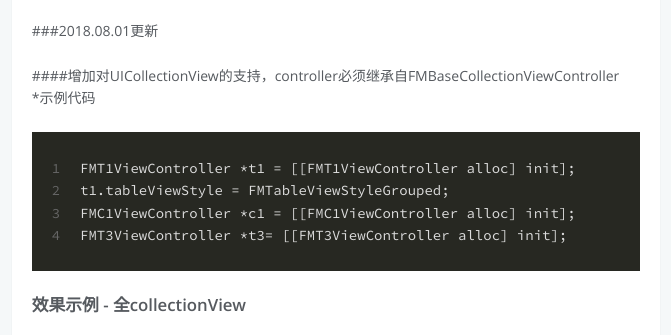
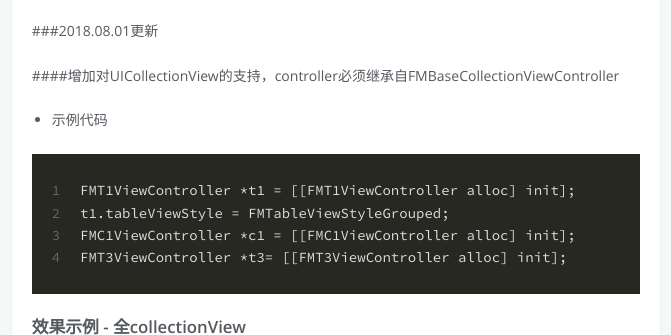
Before and after one commit to OSzhou/OSzhou.github.io, a plain HTML site: page 2017/10/12/WYYKTScroll控件悬停/index.html in a window 1280 px wide. Shown: the part 2825-3160 px from the top of the page, without its empty margins (304-975 px from the left). Drawn offline with Linux system fonts and the light colour scheme; a script that the page names is missing.

Commit message:
Site updated: 2018-08-01 11:35:14

```diff
--- a/2017/10/12/WYYKTScroll控件悬停/index.html
+++ b/2017/10/12/WYYKTScroll控件悬停/index.html
@@ -14,7 +14,7 @@
 <meta property="og:description" content="效果示例 这是一个控件悬停的UI效果实现，类似于网易云课堂的详情页UI效果">
 <meta property="og:locale" content="en">
 <meta property="og:image" content="http://blog.zhangruipeng.me/hexo-theme-icarus/gallery/math.jpg">
-<meta property="og:updated_time" content="2018-08-01T03:29:54.804Z">
+<meta property="og:updated_time" content="2018-08-01T03:34:57.634Z">
 <meta name="twitter:card" content="summary">
 <meta name="twitter:title" content="WYYKTScroll控件悬停">
 <meta name="twitter:description" content="效果示例 这是一个控件悬停的UI效果实现，类似于网易云课堂的详情页UI效果">
@@ -307,7 +307,11 @@ var _hmt = _hmt || [];
 </li>
 </ul>
 <p>###2018.08.01更新</p>
-<p>####增加对UICollectionView的支持，controller必须继承自FMBaseCollectionViewController<br>*示例代码<br><figure class="highlight plain"><table><tr><td class="gutter"><pre><span class="line">1</span><br><span class="line">2</span><br><span class="line">3</span><br><span class="line">4</span><br></pre></td><td class="code"><pre><span class="line">FMT1ViewController *t1 = [[FMT1ViewController alloc] init];</span><br><span class="line">t1.tableViewStyle = FMTableViewStyleGrouped;</span><br><span class="line">FMC1ViewController *c1 = [[FMC1ViewController alloc] init];</span><br><span class="line">FMT3ViewController *t3= [[FMT3ViewController alloc] init];</span><br></pre></td></tr></table></figure></p>
+<p>####增加对UICollectionView的支持，controller必须继承自FMBaseCollectionViewController</p>
+<ul>
+<li>示例代码</li>
+</ul>
+<figure class="highlight plain"><table><tr><td class="gutter"><pre><span class="line">1</span><br><span class="line">2</span><br><span class="line">3</span><br><span class="line">4</span><br></pre></td><td class="code"><pre><span class="line">FMT1ViewController *t1 = [[FMT1ViewController alloc] init];</span><br><span class="line">t1.tableViewStyle = FMTableViewStyleGrouped;</span><br><span class="line">FMC1ViewController *c1 = [[FMC1ViewController alloc] init];</span><br><span class="line">FMT3ViewController *t3= [[FMT3ViewController alloc] init];</span><br></pre></td></tr></table></figure>
 <h4 id="效果示例-全collectionView"><a href="#效果示例-全collectionView" class="headerlink" title="效果示例 - 全collectionView"></a>效果示例 - 全collectionView</h4><p><img src="https://upload-images.jianshu.io/upload_images/2149459-81372f034ffad1fa.gif?imageMogr2/auto-orient/strip" alt="collectionSupport1.gif"></p>
 <h4 id="效果示例-collectionView-和-tableView混合"><a href="#效果示例-collectionView-和-tableView混合" class="headerlink" title="效果示例 - collectionView 和 tableView混合"></a>效果示例 - collectionView 和 tableView混合</h4><p><img src="https://upload-images.jianshu.io/upload_images/2149459-5e3a134d074774c1.gif?imageMogr2/auto-orient/strip" alt="collectionSupport.gif"></p>
 <p>##github Demo下载地址<br><a href="https://github.com/OSzhou/WYYKTScroll.git" target="_blank" rel="noopener">点击去下载</a></p>
```
Also changed, not shown: content.json (+1 -1 lines).
